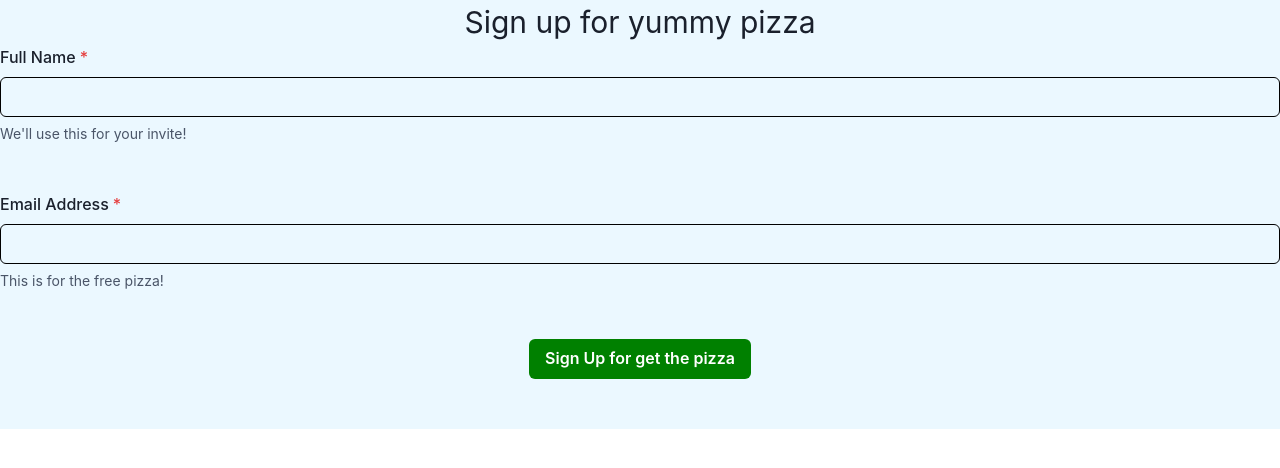
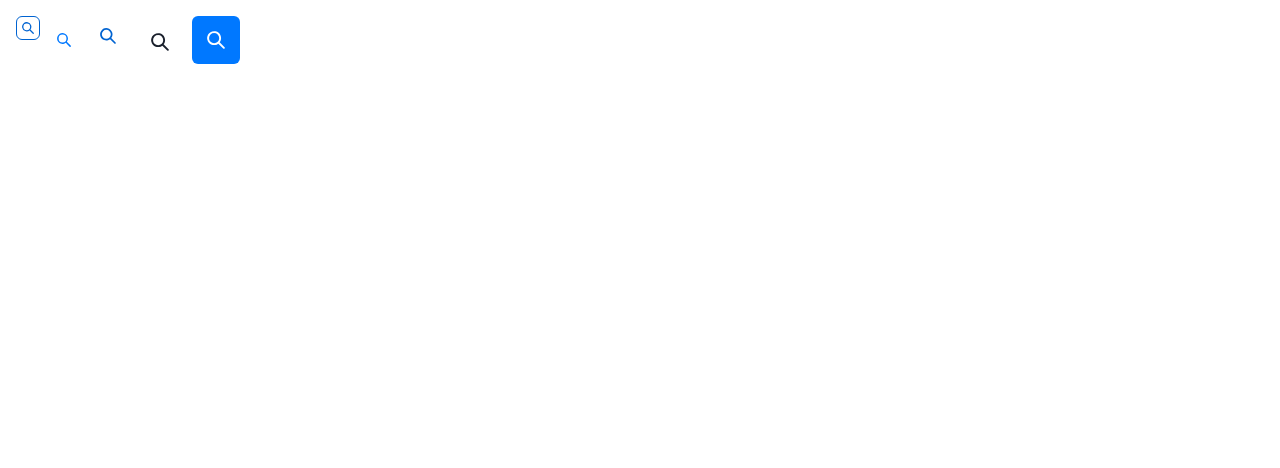
Before and after one commit to Gibbsforce/chakracourse, a React (Vite) app: page / in a window 1280 px wide. Shown: the top 468 px of the page. Built offline with nearby package versions, Linux system fonts and the light colour scheme.

Commit message:
icon button compoennt added

```diff
--- a/src/App.jsx
+++ b/src/App.jsx
@@ -14,6 +14,7 @@ import ButtonComponent from "./components/ButtonComponent"
 import CheckboxComponent from "./components/CheckboxComponent"
 import EditableComponent from "./components/EditableComponent"
 import FormControlComponent from "./components/FormControlComponent"
+import IconButtonComponent from "./components/IconButtonComponent"
 const App = () => {
   return (
     <>
@@ -31,7 +32,8 @@ const App = () => {
       {/* <ButtonComponent /> */}
       {/* <CheckboxComponent /> */}
       {/* <EditableComponent /> */}
-      <FormControlComponent />
+      {/* <FormControlComponent /> */}
+      <IconButtonComponent />
     </>
   )
 }
--- /dev/null
+++ b/src/components/IconButtonComponent/index.jsx
@@ -0,0 +1,48 @@
+import { IconButton, Box, ButtonGroup } from "@chakra-ui/react"
+import { SearchIcon } from "@chakra-ui/icons"
+const IconButtonComponent = () => {
+    return (
+        <>
+            <Box padding={4}>
+                <ButtonGroup>
+                    <IconButton
+                        colorScheme="messenger"
+                        aria-label="search database"
+                        icon={<SearchIcon />}
+                        size="xs"
+                        variant="outline"
+                    />
+                    <IconButton
+                        colorScheme="messenger"
+                        aria-label="search database"
+                        icon={<SearchIcon />}
+                        size="sm"
+                        variant="link"
+                    />
+                    <IconButton
+                        colorScheme="messenger"
+                        aria-label="search database"
+                        icon={<SearchIcon />}
+                        size="md"
+                        variant="ghost"
+                    />
+                    <IconButton
+                        colorScheme="messenger"
+                        aria-label="search database"
+                        icon={<SearchIcon />}
+                        size="lg"
+                        variant="unstyled"
+                    />
+                    <IconButton
+                        colorScheme="messenger"
+                        aria-label="search database"
+                        icon={<SearchIcon />}
+                        size="lg"
+                        variant="solid"
+                    />
+                </ButtonGroup>
+            </Box>
+        </>
+    )
+}
+export default IconButtonComponent
```
